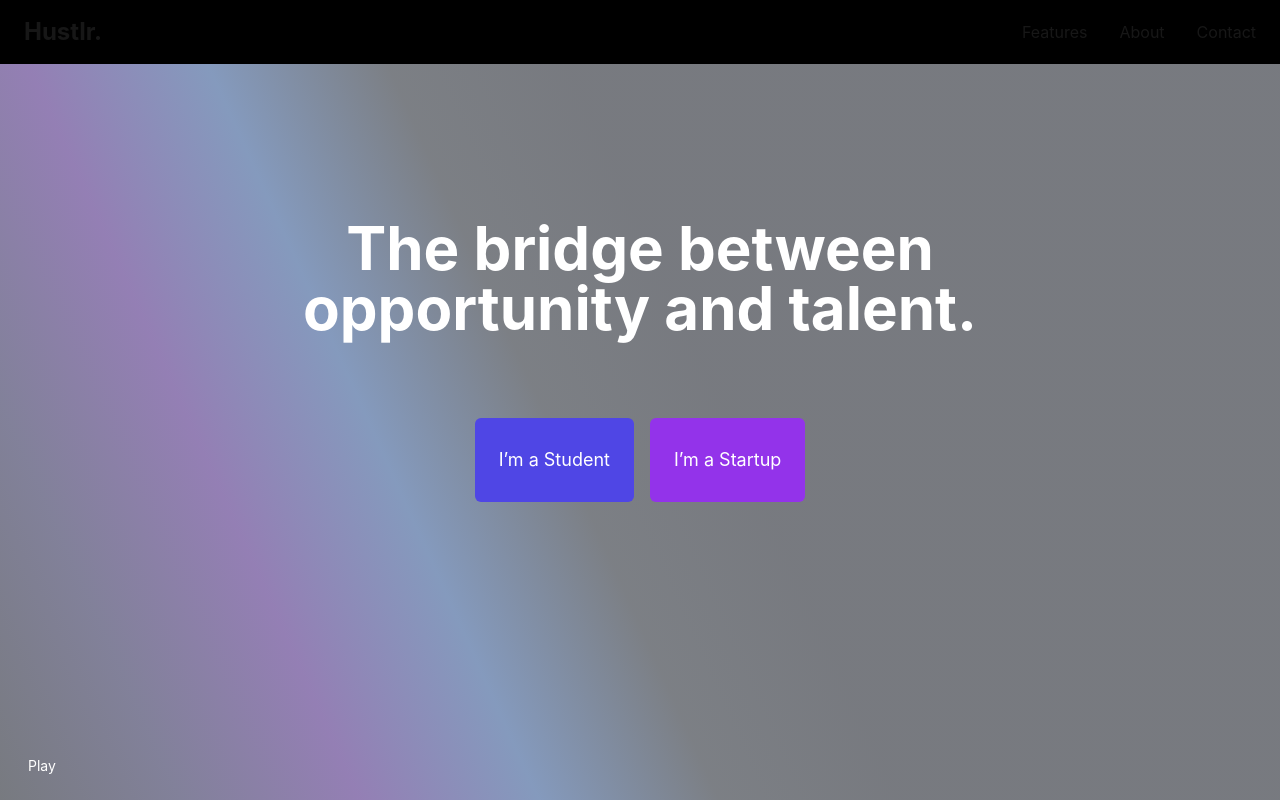
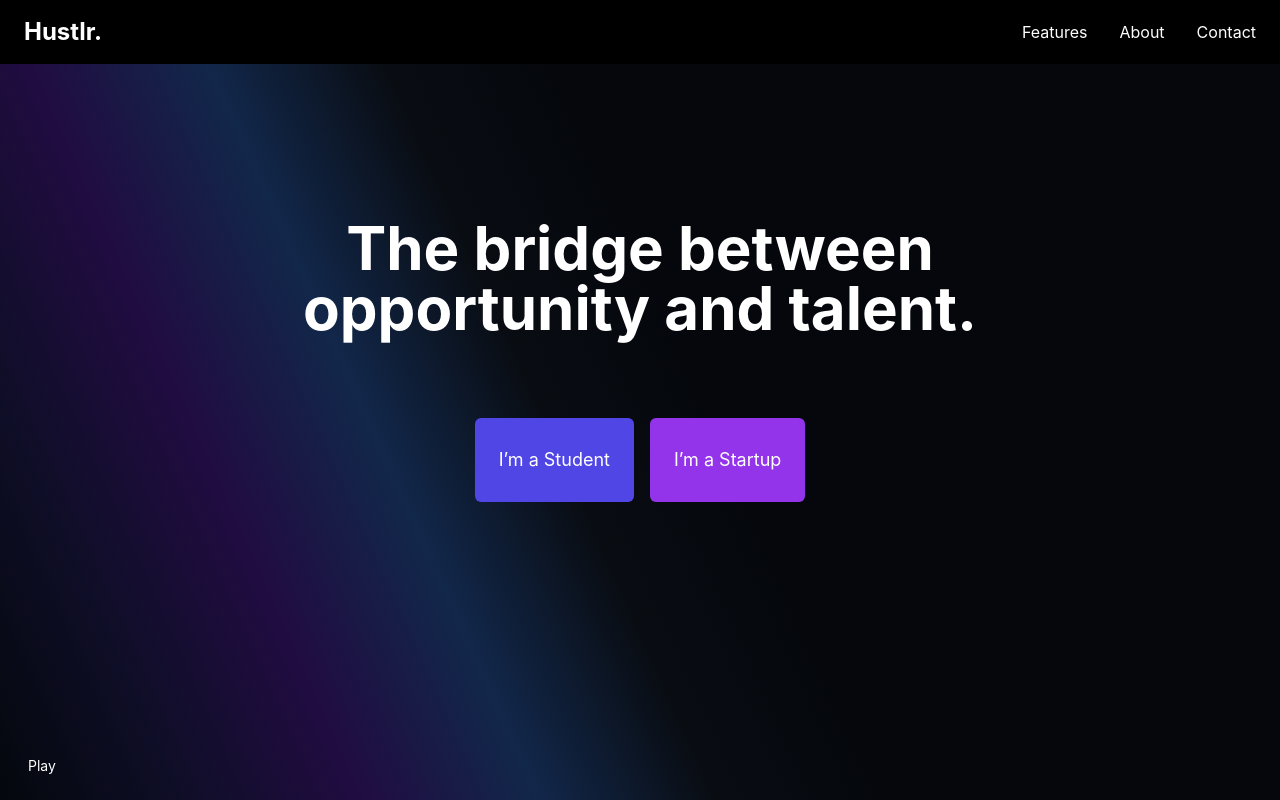
Before and after one commit to IliasMahyou/talent-link, a Next.js app: page / in a window 1280 px wide. Built offline with nearby package versions, Linux system fonts and the light colour scheme.

Commit message:
background

```diff
--- a/src/app/globals.css
+++ b/src/app/globals.css
@@ -3,31 +3,28 @@
 @tailwind utilities;
 
 :root {
-  --background: #ffffff;
-  --foreground: #171717;
+  --background: #000000; /* Black background for light mode */
+  --foreground: #ffffff; /* White text */
 }
 
 @media (prefers-color-scheme: dark) {
   :root {
-    --background: #0a0a0a;
-    --foreground: #ededed;
+    --background: #000000; /* Black background for dark mode */
+    --foreground: #ededed; /* Slightly lighter text for dark mode */
   }
-}
-
-html {
-  height: -webkit-fill-available;
 }
 
 body {
   margin: 0;
   padding: 0;
   color: var(--foreground);
-  background: var(--background);
+  background: var(--background); /* Black background */
   font-family: 'Inter', Arial, Helvetica, sans-serif;
   overflow-x: hidden; /* Prevent horizontal scrolling */
   min-height: 100vh;
   min-height: -webkit-fill-available;
 }
+
 
 a {
   color: var(--foreground);
```
